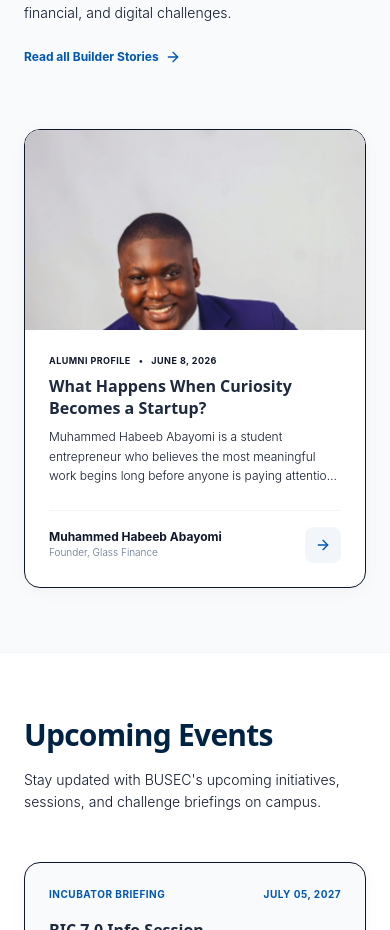
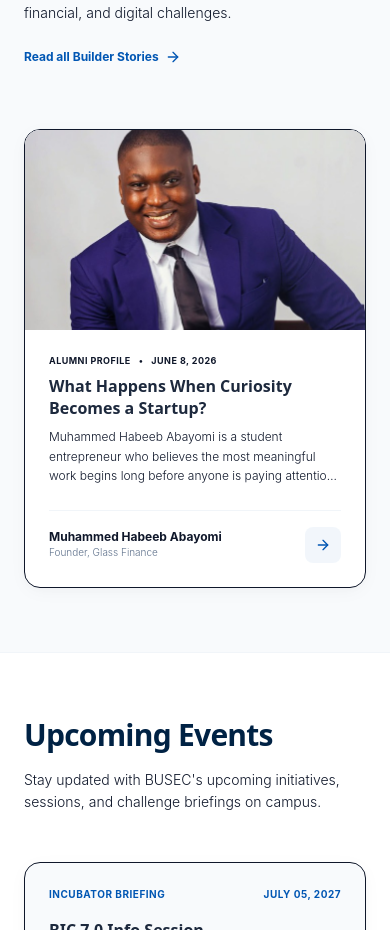
Before and after one commit to ycent/busec, a Next.js app: page / in a window 390 px wide. Shown: the part 1940-2870 px from the top of the page. Built offline with nearby package versions, Linux system fonts and the light colour scheme.

Commit message:
style: implement custom object-portrait-founder crop class and responsive showcase height

```diff
--- a/src/app/globals.css
+++ b/src/app/globals.css
@@ -54,3 +54,9 @@ body {
 .card-shadow-hover:hover {
   box-shadow: 0 20px 25px -5px rgba(15, 23, 42, 0.06), 0 10px 10px -5px rgba(15, 23, 42, 0.04);
 }
+
+/* Custom portrait image positioning for founder profile photos */
+.object-portrait-founder {
+  object-fit: cover;
+  object-position: center 30% !important;
+}
--- a/src/app/page.tsx
+++ b/src/app/page.tsx
@@ -204,7 +204,7 @@ export default function Home() {
                     <img
                       src={story.image}
                       alt={story.title}
-                      className="absolute inset-0 w-full h-full object-cover object-top group-hover:scale-[1.02] transition-transform duration-500"
+                      className="absolute inset-0 w-full h-full object-portrait-founder group-hover:scale-[1.02] transition-transform duration-500"
                     />
                   </div>
                   <div className="p-6 md:p-8 md:w-3/5 flex flex-col justify-between space-y-6">
--- a/src/app/stories/page.tsx
+++ b/src/app/stories/page.tsx
@@ -68,7 +68,7 @@ export default function BuilderStories() {
                     <img
                       src={story.image}
                       alt={story.title}
-                      className="w-full h-full object-cover object-top hover:scale-[1.01] transition-transform duration-500"
+                      className="w-full h-full object-portrait-founder hover:scale-[1.01] transition-transform duration-500"
                     />
                   </div>
 
```
